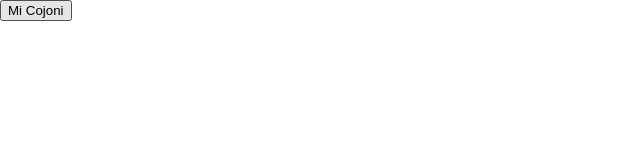
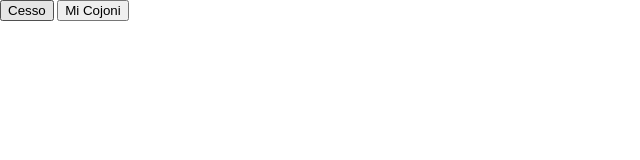
Before and after one commit to Soundboardino/Soundboard, a plain HTML site: page index.html in a window 1280 px wide. Shown: the whole page, without its empty margins (0-640 px from the left). Drawn offline with Linux system fonts and the light colour scheme.

Commit message:
Update index.html

```diff
--- a/index.html
+++ b/index.html
@@ -6,7 +6,7 @@
 
 	<!-- JavaScript -->
 	<script type="text/javascript">
-		// Put code here or set the src attribute
+		// Testo
 	</script>
 
 	<!-- CSS -->
@@ -23,8 +23,10 @@
 
 <body>
 
+	<audio id="cesso" src="./cesso.mp3"></audio>
 	<audio id="cojoni" src="./cojoni.mp3"></audio>
 
+	<button onclick="document.getElementById('cesso').play()">Cesso</button>
 	<button onclick="document.getElementById('cojoni').play()">Mi Cojoni</button>
 
 </body>
```
